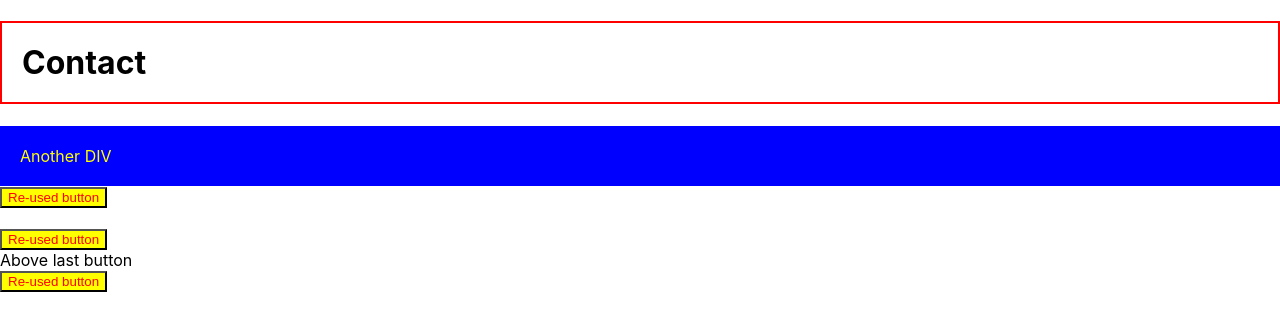
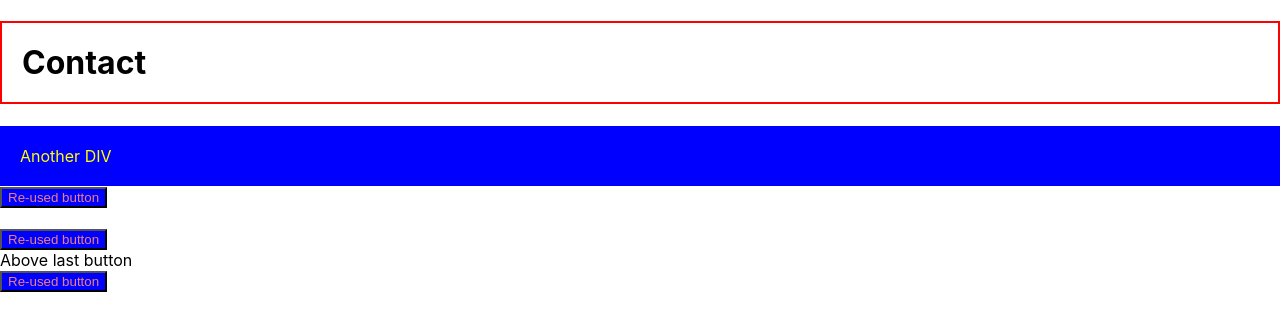
Before and after one commit to AnthonyDelaCruz/scan, a Next.js app: page /contact in a window 1280 px wide. Shown: the top 330 px of the page. Built offline with nearby package versions, Linux system fonts and the light colour scheme.

Commit message:
changed color of button

```diff
--- a/styles/button.module.css
+++ b/styles/button.module.css
@@ -1,4 +1,4 @@
 .button {
-  color: red;
-  background-color: yellow;
+  color: lightcoral;
+  background-color: blue;
 }
```
